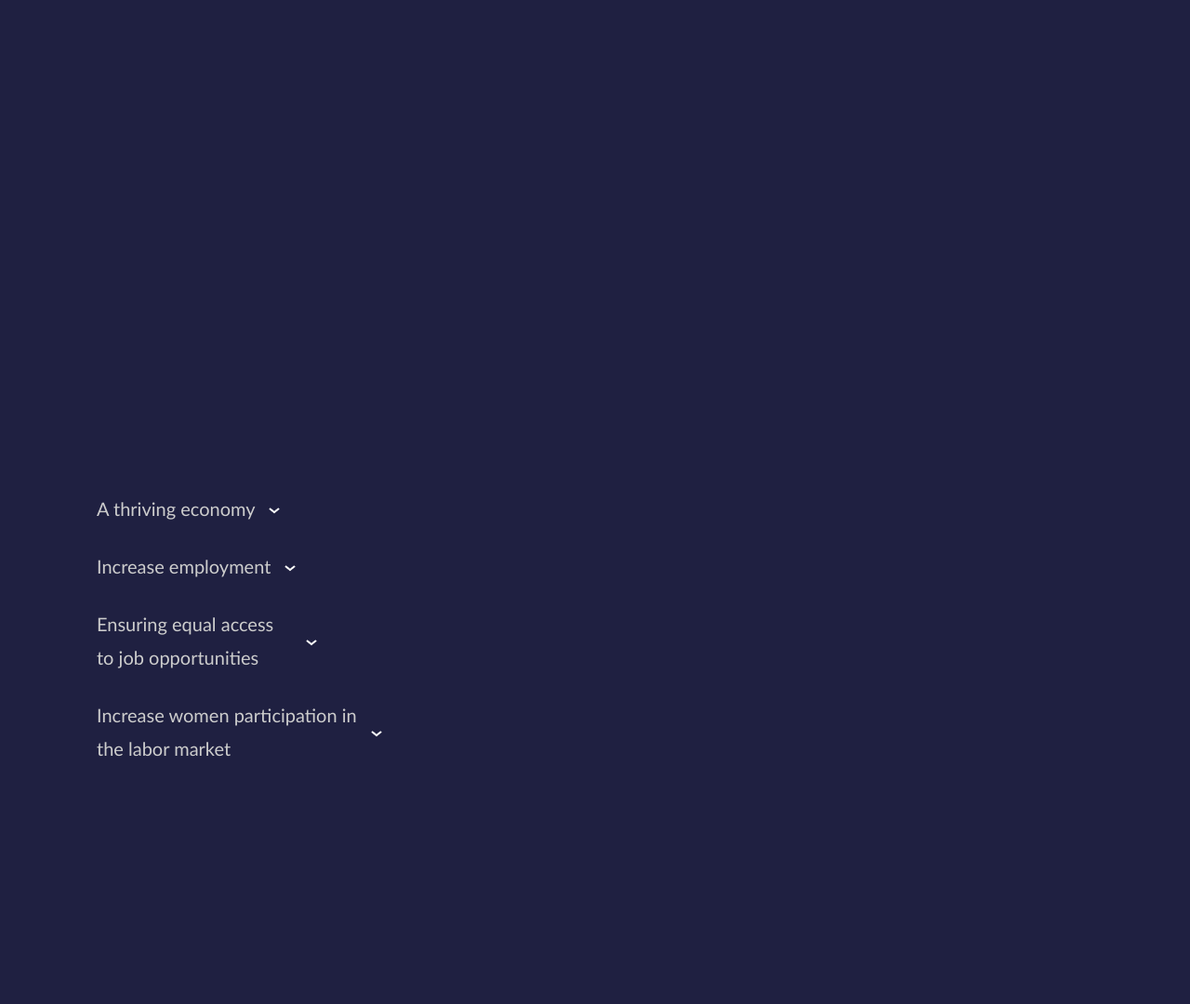
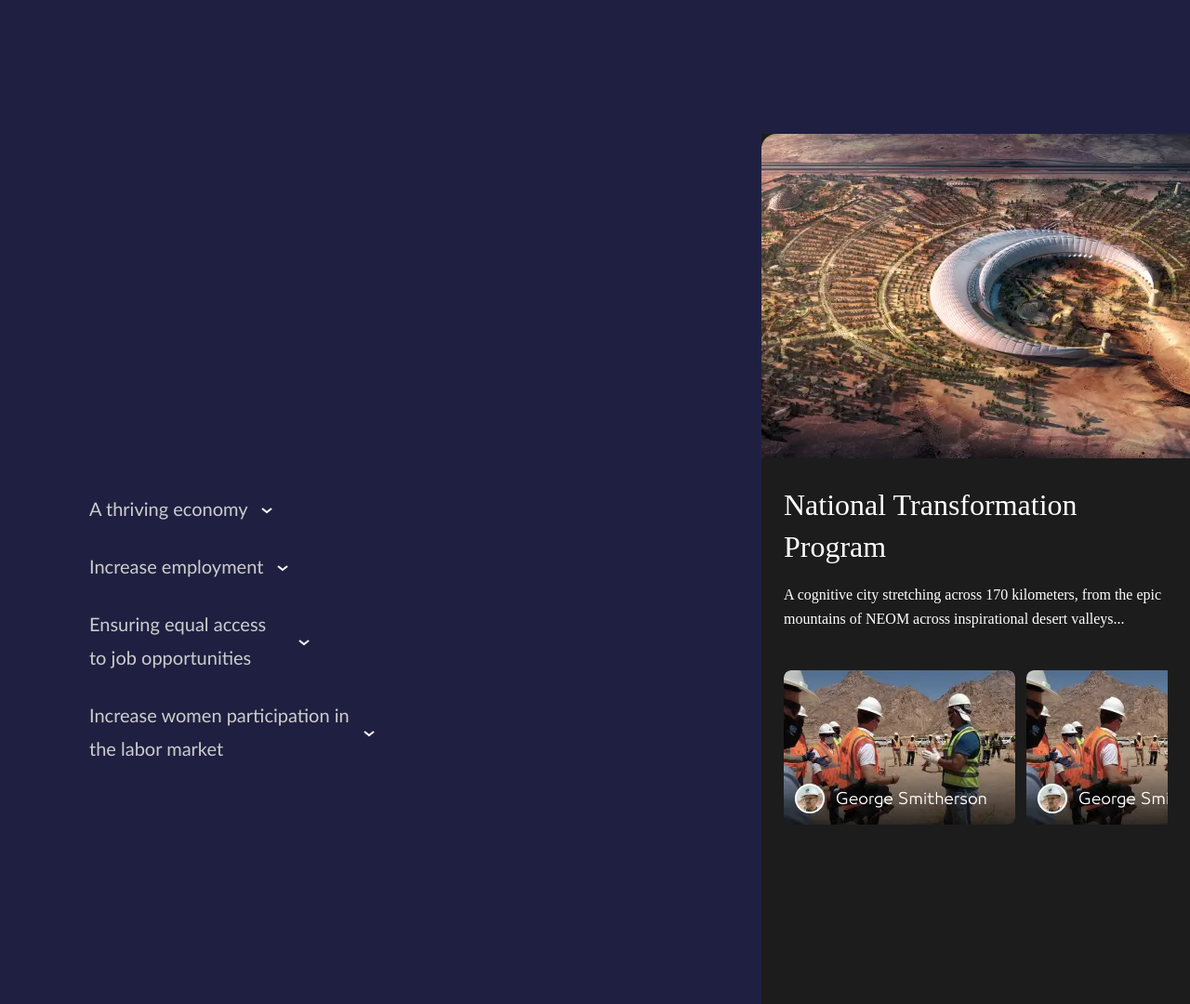
Before and after one commit to Saqman77/strategic-map, a website built with Vite: page dropdown.html in a window 1280 px wide. Shown: the whole page at 93% size. Before the commit the page ends 849 px from the top, so only its background shows below. Built offline with nearby package versions, Linux system fonts and the light colour scheme.

Commit message:
level5cardfirstcommit

```diff
--- a/dropdown.html
+++ b/dropdown.html
@@ -9,7 +9,7 @@
 </head>
 
 <body>
-    <div>
+    <div class="bodyContainer">
         <div class="container">
             <div class="btm-mrgn cont1">
                 <div class="font-style" id="content1">A thriving economy </div>
@@ -30,7 +30,25 @@
                     class="mrgn img4" src="./public/images/dropdown.png">
             </div>
         </div>
+
+        <div class="cardContainer">
+            <div>
+                <img class="rectangle" src="./public/images/level5Rectangle.webp">
+            </div>
+            <div class="card2">
+                <div id="card2text1"> National Transformation Program</div>
+                <div id="card2text2">A cognitive city stretching across 170 kilometers, from the epic mountains of NEOM
+                    across inspirational desert valleys... </div>
+                <div class="card2images">
+                    <img src="./public/images/cardimage1.webp" alt="Image 1">
+                    <img src="./public/images/cardimage1.webp" alt="Image 2">
+                    <img src="" alt="">
+                </div>
+
+            </div>
+        </div>
     </div>
+    <script src="./level5card.js" type="module"></script>
 </body>
 
 </html>
--- /dev/null
+++ b/level5card.js
@@ -0,0 +1,27 @@
+// Get the image container
+const imageContainer = document.querySelector(".card2images");
+
+// Event listener for clicking on an image
+imageContainer.addEventListener("click", function (e) {
+    // Get the clicked image
+    const clickedImage = e.target;
+
+    // Calculate the new scroll position based on the clicked image's position
+    const newScrollLeft = clickedImage.offsetLeft - imageContainer.offsetLeft;
+
+    // Scroll to the new position
+    imageContainer.scrollLeft = newScrollLeft;
+});
+
+// Event listener for clicking on the container to scroll back to the previous image
+imageContainer.addEventListener("click", function (e) {
+    const clickedImage = e.target;
+    const newScrollLeft = clickedImage.offsetLeft - imageContainer.offsetLeft;
+    if (newScrollLeft === imageContainer.scrollLeft) {
+        const previousImage = clickedImage.previousElementSibling;
+        if (previousImage) {
+            const previousScrollLeft = previousImage.offsetLeft - imageContainer.offsetLeft;
+            imageContainer.scrollLeft = previousScrollLeft;
+        }
+    }
+});
--- a/styledropdown.css
+++ b/styledropdown.css
@@ -1,4 +1,12 @@
 
+*{
+    margin: 0;
+    padding: 0;
+    font-weight: 0;
+}
+body{
+    overflow: hidden;
+}
 .font-style{
     color: #cdcdcd;
     font-size: 20px;
@@ -50,3 +58,54 @@
 #content4{
     width: 280px;
 }
+
+/*level 5 card css  */
+.cardContainer {
+    background-color: #1C1C1C;
+    width: 461px;
+    height: 936px;
+    position: absolute;
+    top: 144px;
+    right: 0; /* Adjust the right position as needed */
+    overflow: auto;
+}
+.rectangle{
+    border-top-left-radius:16px;
+}
+.card2{
+    width: 413px;
+    height: 414px;
+    Padding :24px;
+    gap: 24px;
+}
+#card2text1{
+    color: white;
+    font-size: 32px;
+    width: 413px;
+    height: 90px;
+    line-height: 44.8px;
+}
+#card2text2{
+    color: white;
+    margin-top: 16px;
+    margin-bottom: 16px;
+    width :413px;
+    height: 78px;
+    font-size: 16px;
+    font-weight: 400;
+    line-height: 25.6px;
+}
+.card2images {
+    display: flex;
+    justify-content: space-between;
+    overflow-x: auto; /* Enable horizontal scrolling */
+    white-space: nowrap; /* Prevent wrapping of content */
+}
+
+.card2images img {
+    width: 249px;
+    height: 166px;
+    border-radius: 8px;
+    margin-bottom: 12px;
+    margin-right: 12px;
+}
```
Also changed, not shown: public/images/cardimage1.webp (added), public/images/cardimage2.webp (added), public/images/level5Rectangle.webp (added).
